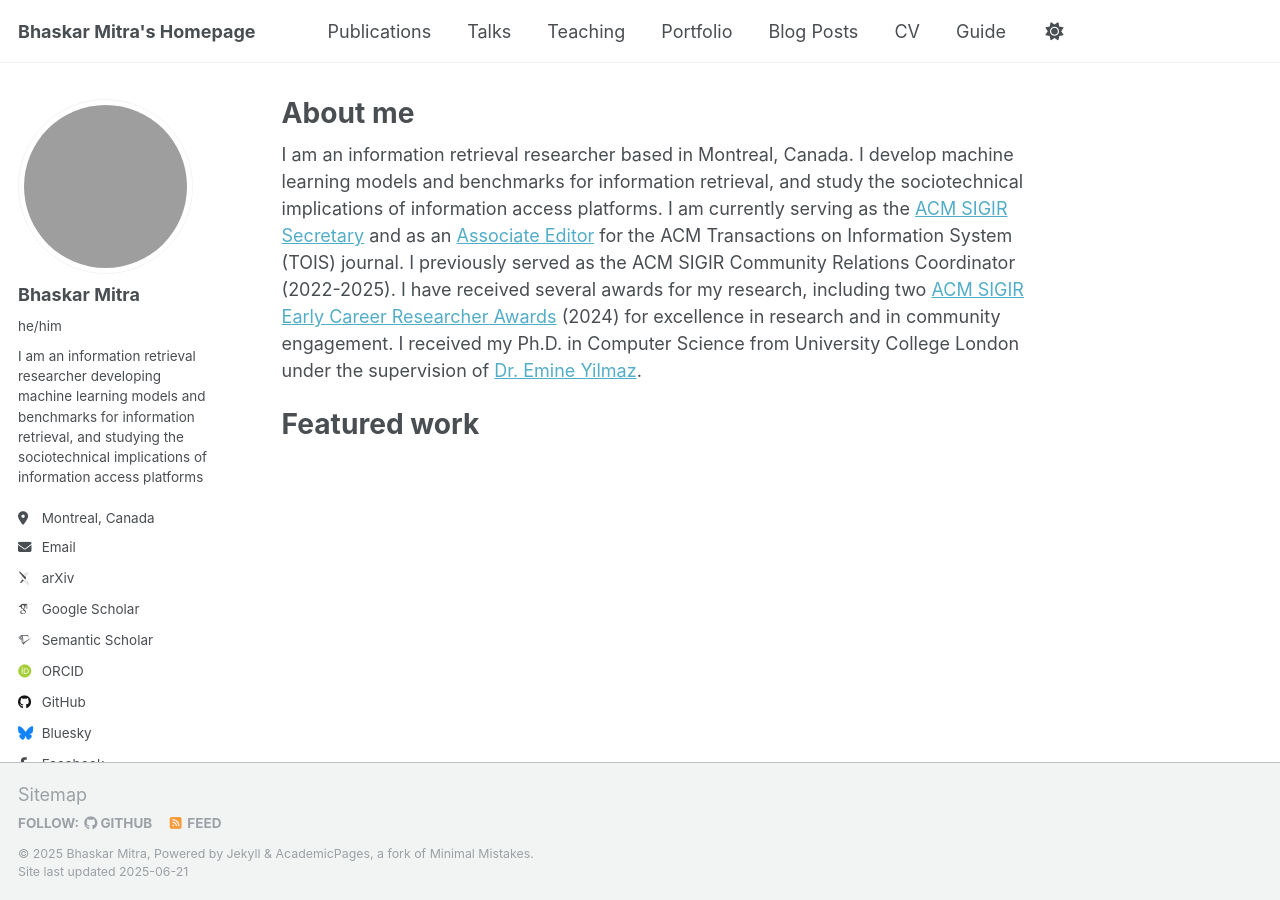
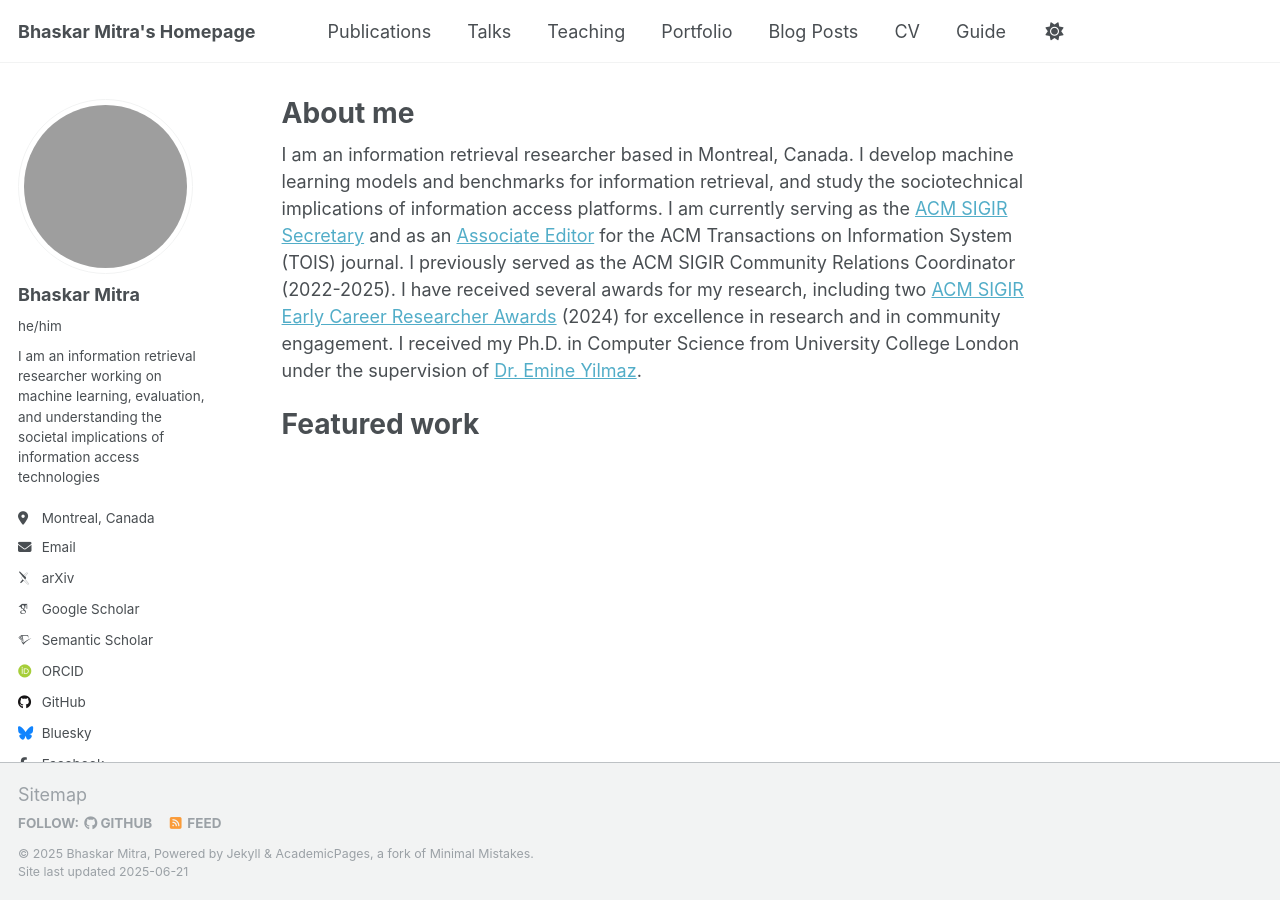
Before and after one commit to bhaskar-mitra/bhaskar-mitra.github.io, a Jekyll site: the page built from _pages/about.md, in a window 1280 px wide. Built offline with Jekyll 4.4.1, drawn with Linux system fonts in a browser that asks for light colours; some web fonts are replaced; grey boxes are pictures that could not be loaded.

Commit message:
Update _config.yml

```diff
--- a/_config.yml
+++ b/_config.yml
@@ -12,7 +12,7 @@ site_theme               : "default"
 title                    : "Bhaskar Mitra's Homepage"
 title_separator          : "-"
 name                     : &name "Bhaskar Mitra"
-description              : &description "I am an information retrieval researcher developing machine learning models and benchmarks for information retrieval, and studying the sociotechnical implications of information access platforms"
+description              : &description "I am an information retrieval researcher working on machine learning, evaluation, and understanding the societal implications of information access technologies"
 url                      : https://bhaskar-mitra.github.io # the base hostname & protocol for your site e.g. "https://[your GitHub username].github.io" or if you already have some other page hosted on Github then use "https://[your GitHub username].github.io/[Your Repo Name]"
 baseurl                  : "" # the subpath of your site, e.g. "/blog"
 repository               : "bhaskar-mitra/bhaskar-mitra.github.io"
@@ -25,7 +25,7 @@ author:
   avatar           : "https://avatars.githubusercontent.com/u/16622562?v=4"
   name             : "Bhaskar Mitra"
   pronouns         : "he/him"
-  bio              : "I am an information retrieval researcher developing machine learning models and benchmarks for information retrieval, and studying the sociotechnical implications of information access platforms"
+  bio              : "I am an information retrieval researcher working on machine learning, evaluation, and understanding the societal implications of information access technologies"
   location         : "Montreal, Canada"
   employer         : # "Red Brick University"
   uri              : # URL
```
